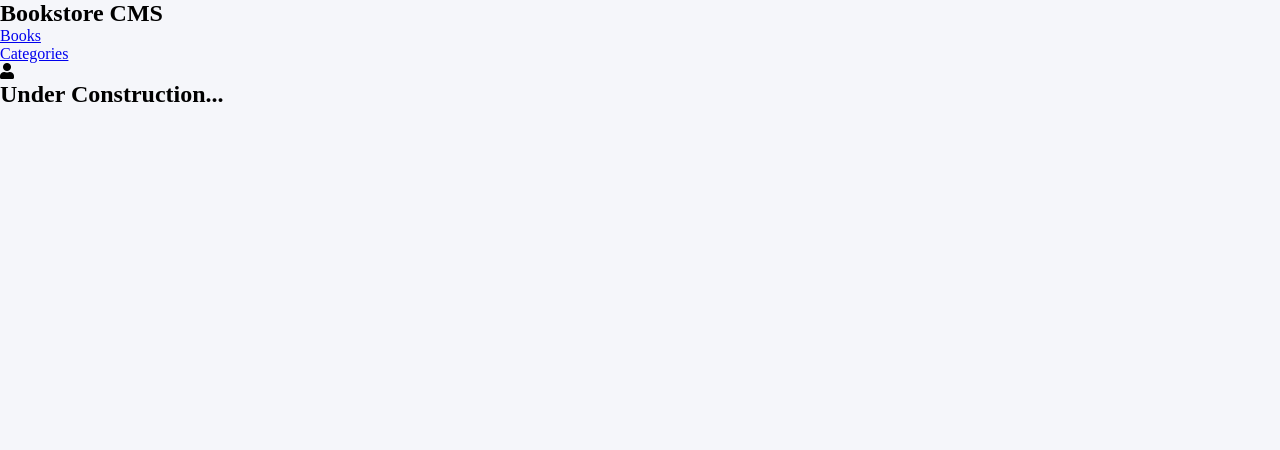
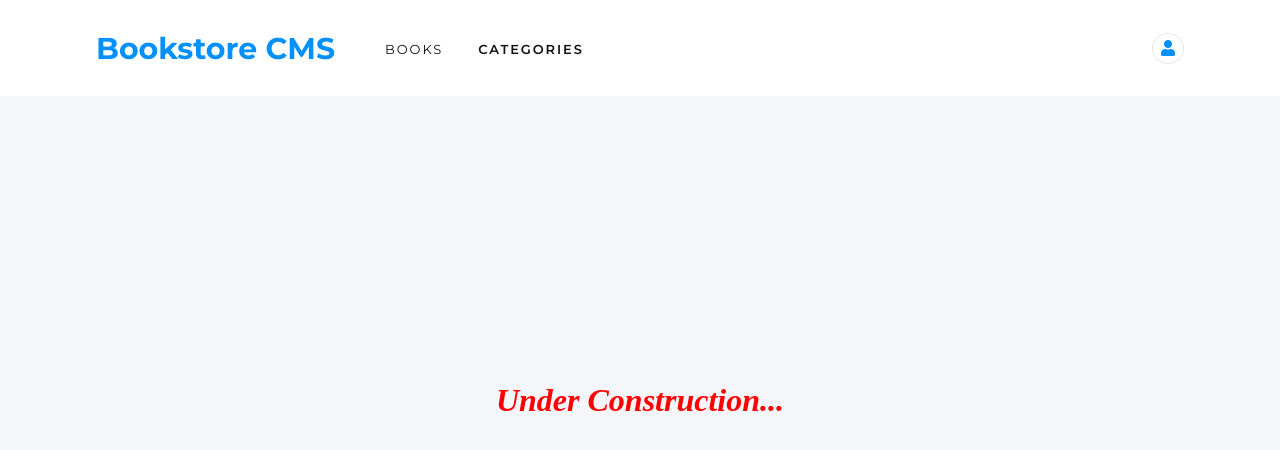
Before and after one commit to DammyShittu/Bookstore-React-Redux, a React (Create React App) app: page /categories in a window 1280 px wide. Shown: the top 450 px of the page. Built offline with nearby package versions, Linux system fonts and the light colour scheme.

Commit message:
Style Entire App

```diff
--- a/src/index.css
+++ b/src/index.css
@@ -1,5 +1,13 @@
+@import url('https://fonts.googleapis.com/css2?family=Montserrat:wght@400;500;600;700&display=swap');
+@import url('https://fonts.googleapis.com/css2?family=Roboto+Slab:wght@300&display=swap');
+
 :root {
   --pale-gray: #f5f6fa;
+  --white: #fff;
+  --azure: #0290ff;
+  --off-white: #e8e8e8;
+  --dark: #121212;
+  --light-blue: #4386bf;
 }
 
 * {
@@ -10,4 +18,408 @@
 
 body {
   background-color: var(--pale-gray);
+  font-family: 'Montserrat', sans-serif;
 }
+
+header {
+  background-color: var(--white);
+  width: 100%;
+  position: fixed;
+  top: 0;
+}
+
+nav {
+  height: 4rem;
+  display: flex;
+  justify-content: space-between;
+  align-items: center;
+}
+
+nav,
+.list,
+hr {
+  width: 90%;
+  margin: 0 auto;
+}
+
+.navbar {
+  display: flex;
+  gap: 20px;
+  align-items: center;
+}
+
+.navbar h1 {
+  color: var(--azure);
+  font-weight: 700;
+  font-size: 1rem;
+}
+
+.navbar ul {
+  margin: 0;
+  padding: 0;
+}
+
+.navbar li {
+  list-style: none;
+  display: inline-block;
+  margin-right: 5px;
+}
+
+.nav-link {
+  font-size: 0.65rem;
+  text-decoration: none;
+  text-transform: uppercase;
+  letter-spacing: 1.9px;
+  color: var(--dark);
+}
+
+.current {
+  font-weight: 600;
+}
+
+.avatar {
+  padding: 5px 8px;
+  border: solid 1px var(--off-white);
+  border-radius: 50%;
+}
+
+.user {
+  color: var(--azure);
+}
+
+.no-books {
+  text-align: center;
+  margin-top: 150px;
+  line-height: 1.5;
+}
+
+.book-list {
+  width: 100%;
+  display: grid;
+  gap: 20px;
+  margin-top: 100px;
+}
+
+.list {
+  list-style: none;
+  height: auto;
+  border: solid 1px var(--off-white);
+  background-color: var(--white);
+  border-radius: 4px;
+  padding: 1.5rem;
+}
+
+.all-books,
+.description,
+.progress-chapter,
+.chapters,
+.form {
+  display: flex;
+  flex-direction: column;
+  gap: 15px;
+}
+
+.all-books,
+.progress-chapter {
+  gap: 25px;
+}
+
+.book-info {
+  line-height: 1.6;
+}
+
+.book-info p {
+  font-size: 12px;
+}
+
+.category,
+.completed {
+  opacity: 0.5;
+  font-size: 0.875rem;
+  font-weight: bold;
+  color: var(--dark);
+}
+
+.completed {
+  font-weight: normal;
+}
+
+.title {
+  font-family: 'Roboto Slab', serif;
+  font-size: 1.375rem;
+  font-weight: bold;
+  color: var(--dark);
+  letter-spacing: -0.2px;
+}
+
+.author,
+.action button,
+.current-chapter-one,
+.current-chapter-two,
+.chapters button {
+  font-family: 'Roboto Slab', serif;
+  font-weight: 300;
+}
+
+.author,
+.action button {
+  color: var(--light-blue);
+}
+
+.current-chapter-one,
+.current-chapter-two {
+  font-size: 0.813rem;
+  color: var(--dark);
+  opacity: 0.5;
+}
+
+.current-chapter-two {
+  font-size: 1rem;
+  letter-spacing: -0.4px;
+  opacity: 1;
+}
+
+.action button {
+  display: inline-block;
+  margin-right: 13px;
+  border: none;
+  background-color: var(--white);
+  cursor: pointer;
+}
+
+.chapters button {
+  width: 10rem;
+  margin: 0 auto;
+  height: 2.063rem;
+  border-radius: 3px;
+  background-color: var(--azure);
+  color: var(--white);
+  border: none;
+  letter-spacing: 0.5px;
+  cursor: pointer;
+  transition: 300ms;
+}
+
+.action button:first-child,
+.action button:nth-child(2) {
+  padding-right: 8px;
+  border-right: 1px solid var(--off-white);
+}
+
+.action button:hover {
+  border-bottom: 1px solid var(--off-white);
+  color: var(--dark);
+}
+
+.progress,
+.current-chapter {
+  display: flex;
+  justify-content: space-between;
+  align-items: center;
+}
+
+.progress-img {
+  width: 4rem;
+  height: 4rem;
+  border-radius: 50%;
+  border-color: #4386bf #4386bf #4386bf #e8e8e8;
+  border-style: solid;
+  border-width: 5px;
+  transform: rotate(45deg);
+}
+
+.vertical-line {
+  display: none;
+}
+
+.percent {
+  font-size: 2rem;
+  color: var(--dark);
+}
+
+.chapters button:hover {
+  opacity: 0.7;
+}
+
+hr {
+  margin-top: 40px;
+  border-top: 1px solid var(--off-white);
+}
+
+.form-section {
+  margin: 50px 0;
+  text-align: center;
+}
+
+.form-section h2 {
+  font-size: 1.25rem;
+  font-weight: bold;
+  letter-spacing: -0.18px;
+  color: #888;
+  padding-bottom: 25px;
+}
+
+.form {
+  width: 70%;
+  margin: 0 auto;
+}
+
+input,
+select,
+.submit-btn {
+  padding: 10px 20px;
+  border-radius: 4px;
+  border: solid 1px var(--white);
+  outline: none;
+}
+
+input::placeholder,
+select {
+  color: #c4c4c4;
+  font-size: 1rem;
+}
+
+.submit-btn {
+  background-color: var(--azure);
+  font-family: 'Roboto Slab', serif;
+  color: var(--white);
+  letter-spacing: 0.5px;
+  text-align: center;
+  text-transform: uppercase;
+}
+
+.categories {
+  height: 100vh;
+  display: flex;
+  align-items: center;
+  justify-content: center;
+  margin: 0 auto;
+}
+
+.categories h2 {
+  font-style: italic;
+  color: red;
+  font-family: cursive;
+}
+
+@media all and (min-width: 1024px) {
+  nav,
+  .list,
+  hr,
+  .form-section {
+    width: 85%;
+    margin: 0 auto;
+  }
+
+  nav {
+    height: 6rem;
+  }
+
+  .navbar {
+    gap: 50px;
+  }
+
+  .navbar h1 {
+    font-size: 1.875rem;
+  }
+
+  .navbar li {
+    margin-right: 35px;
+  }
+
+  .nav-link {
+    font-size: 0.813rem;
+  }
+
+  .no-books {
+    margin-top: 250px;
+    font-size: 1.7rem;
+  }
+
+  .book-list {
+    margin-top: 170px;
+  }
+
+  .all-books,
+  .progress-chapter,
+  .form {
+    flex-direction: row;
+    justify-content: space-between;
+    align-items: center;
+  }
+
+  .book-info h3 {
+    font-size: 22px;
+    width: 20rem;
+  }
+
+  .book-info p {
+    font-size: 14px;
+  }
+
+  .progress-chapter {
+    gap: 40px;
+  }
+
+  .vertical-line {
+    display: block;
+    border: 1px solid var(--off-white);
+    width: 60px;
+    transform: rotate(90deg);
+  }
+
+  .progress {
+    gap: 20px;
+  }
+
+  .current-chapter {
+    flex-direction: column;
+    align-items: flex-start;
+    justify-content: center;
+    gap: 8px;
+  }
+
+  .chapters {
+    justify-content: space-between;
+  }
+
+  hr {
+    margin-top: 70px;
+  }
+
+  .form-section {
+    margin: 85px auto;
+  }
+
+  .form-section h2 {
+    font-size: 1.4rem;
+    text-align: start;
+  }
+
+  .form {
+    width: 100%;
+  }
+
+  .form input {
+    width: 60%;
+    font-size: 1.2rem;
+  }
+
+  .form select {
+    width: 20%;
+  }
+
+  .submit-btn {
+    width: 15%;
+  }
+
+  .categories h2 {
+    font-size: 2rem;
+  }
+}
+
+@media all and (min-width: 1025px) {
+  .progress-chapter {
+    gap: 80px;
+  }
+}
```
